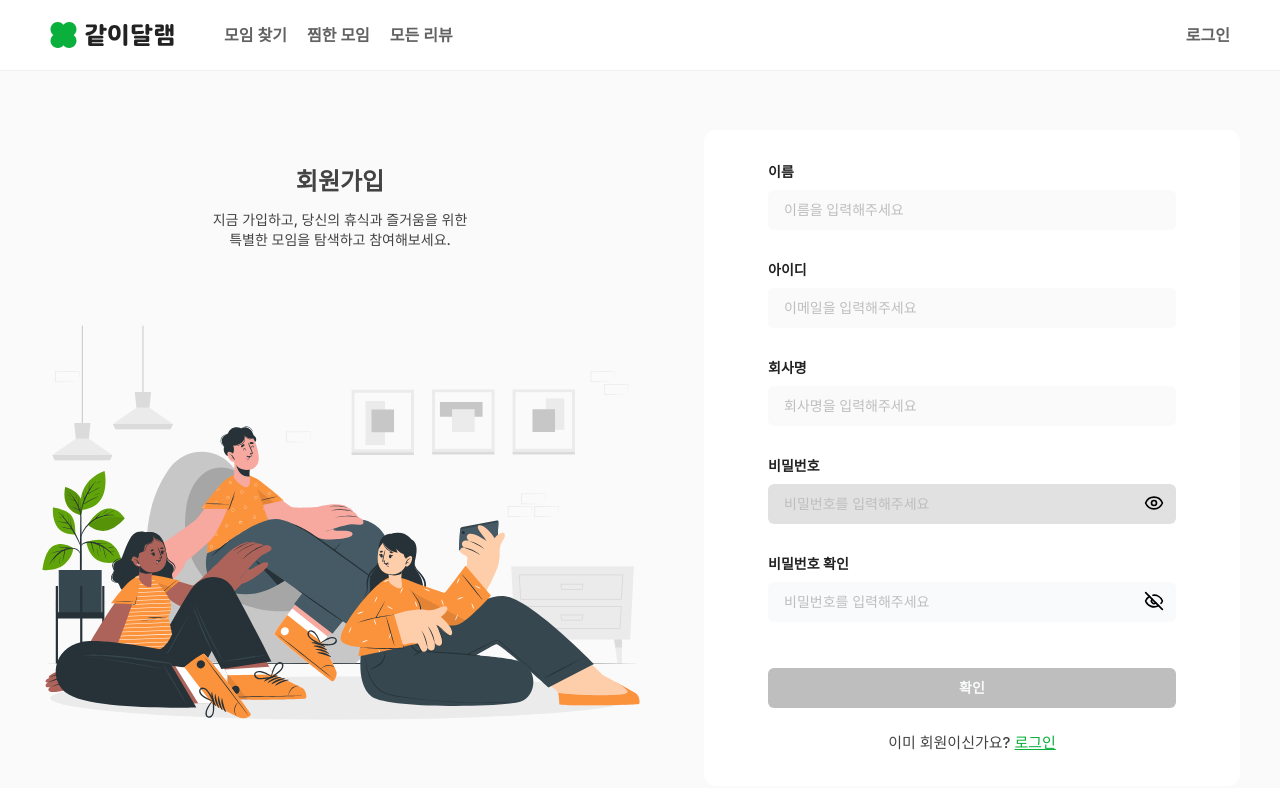
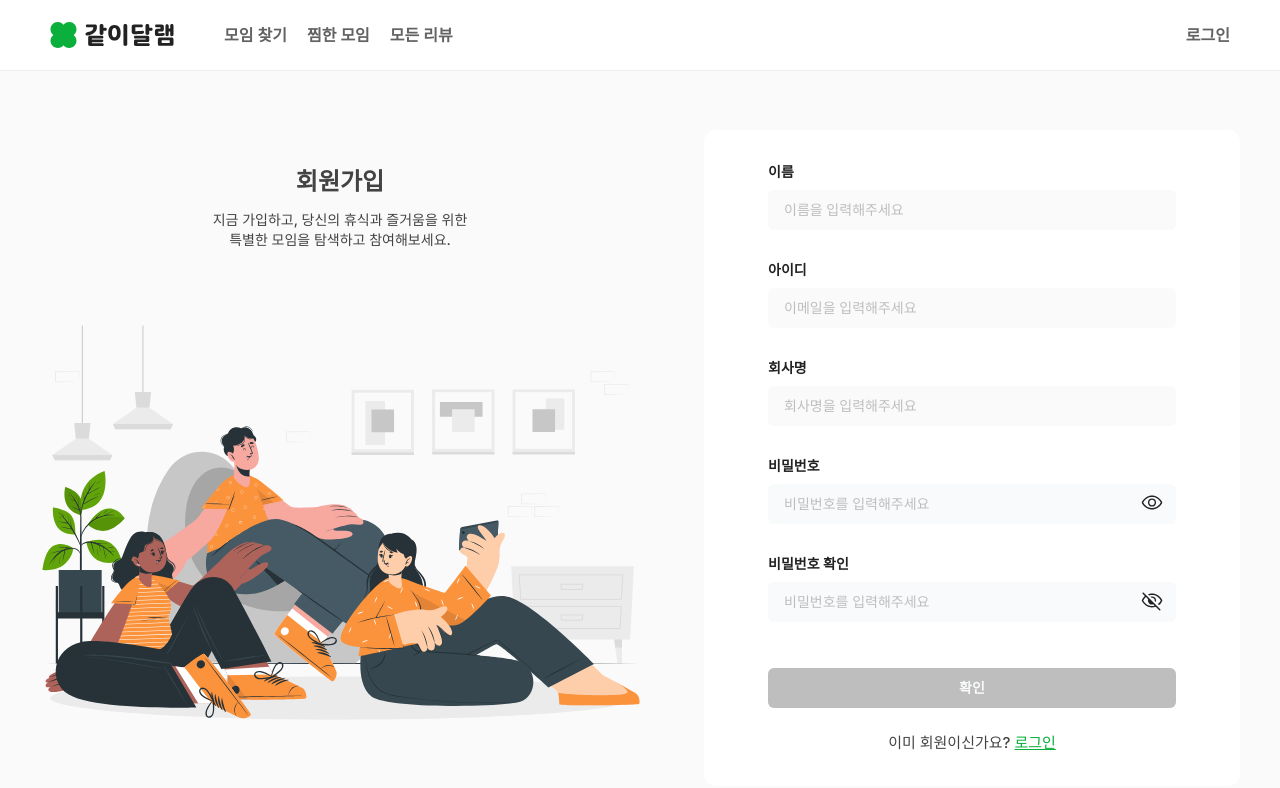
Before and after one commit to yeonna18k/relax-together-front, a Next.js app: page /signup in a window 1280 px wide. Both pictures are taken after a click on the button 1154 px from the left and 502 px from the top of the page. Shown: the top 788 px of the page. Built offline with nearby package versions, Linux system fonts and the light colour scheme.

Commit message:
style: input field border 색상 변경, password 토글 수정

```diff
--- a/src/shared/ui/input.tsx
+++ b/src/shared/ui/input.tsx
@@ -1,7 +1,8 @@
 'use client';
 
+import EyeOff from '@/shared/assets/icons/eye_off.svg';
+import EyeOn from '@/shared/assets/icons/eye_on.svg';
 import { cn } from '@/shared/lib/utils';
-import { Eye, EyeOff } from 'lucide-react';
 import * as React from 'react';
 
 export interface InputProps
@@ -17,7 +18,7 @@ const Input = React.forwardRef<HTMLInputElement, InputProps>(
       <input
         type={type}
         className={cn(
-          'h-[44px] w-[460px] rounded-md bg-gray-50 px-4 py-[10px] hover:ring-2 hover:ring-[#fdba74] focus:outline-none focus:ring-2 focus:ring-[#ea580c]',
+          'h-[44px] w-[460px] rounded-md bg-gray-50 px-4 py-[10px] hover:ring-2 hover:ring-green-300 focus:outline-none focus:ring-2 focus:ring-green-600',
           'md:w-[350px] lg:w-[472px]',
           className,
         )}
@@ -32,50 +33,33 @@ const InputPassword = React.forwardRef<
   HTMLInputElement,
   React.InputHTMLAttributes<HTMLInputElement>
 >(({ className, ...props }, ref) => {
-  const [showPassword, setShowPassword] = React.useState(false);
-  const [inputState, setInputState] = React.useState<
-    'default' | 'hover' | 'typing' | 'done'
-  >('default');
   const [toggled, setToggled] = React.useState(false);
 
-  const handleMouseEnter = () => setInputState('hover');
-  const handleMouseLeave = () => setInputState('default');
-  const handleChange = () => setInputState('typing');
-  const handleBlur = () => setInputState('done');
   const handleToggle = () => setToggled(!toggled);
 
   return (
     <div className="relative flex items-center">
       <input
         ref={ref}
-        type={showPassword ? 'text' : 'password'}
+        type={toggled ? 'text' : 'password'}
         className={cn(
-          'h-[44px] w-[460px] rounded-md bg-[#f9fafb] px-[16px] py-[10px] text-[#1f2937] hover:ring-2 hover:ring-[#fdba74] focus:outline-none focus:ring-2 focus:ring-[#ea580c]',
+          'h-[44px] w-[460px] rounded-md bg-[#f9fafb] px-[16px] py-[10px] text-[#1f2937] hover:ring-2 hover:ring-green-300 focus:outline-none focus:ring-2 focus:ring-green-600',
           'md:w-[350px] lg:w-[472px]',
-          inputState === 'hover' && 'border-[#fdba74]',
-          inputState === 'typing' && 'border-[#ea580c]',
-          toggled && 'bg-gray-300',
-          inputState === 'done' && 'border-[#f9fafb]',
           className,
         )}
-        onMouseEnter={handleMouseEnter}
-        onMouseLeave={handleMouseLeave}
-        onChange={handleChange}
-        onBlur={handleBlur}
         {...props}
       />
       <button
         type="button"
         className="absolute right-3 text-black"
         onClick={() => {
-          setShowPassword(!showPassword);
           handleToggle();
         }}
       >
-        {showPassword ? (
-          <Eye className="h-5 w-5" />
+        {toggled ? (
+          <EyeOn height={24} width={24} />
         ) : (
-          <EyeOff className="h-5 w-5" />
+          <EyeOff height={24} width={24} />
         )}
       </button>
     </div>
```
Also changed, not shown: src/shared/assets/icons/eye_off.svg (added), src/shared/assets/icons/eye_on.svg (added).
